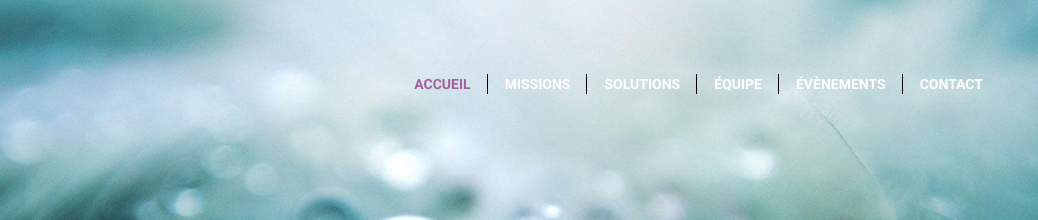
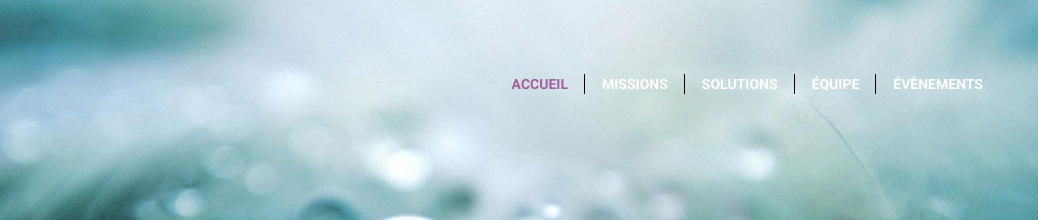
Before and after one commit to charlottebreton/Bubble-Factory, a plain HTML site: page index.html in a window 1280 px wide. Shown: the top 220 px of the page, 242-1280 px from the left. Drawn offline with nearby package versions, Linux system fonts and the light colour scheme.

Commit message:
Masquage du contact

```diff
--- a/index.html
+++ b/index.html
@@ -68,7 +68,7 @@
 									<li><a href="#solutions">Solutions</a></li>
 									<li><a href="#team">Équipe</a></li>
 									<li><a href="#events">Évènements</a></li>
-									<li class="last"><a href="#contact">Contact</a></li>
+									<!-- <li class="last"><a href="#contact">Contact</a></li> -->
 								</ul>
 							</div>
 						</div>
@@ -536,7 +536,7 @@
 		</div>
     </div>
 
-    <div id="contact">
+    <!-- <div id="contact">
     	<div class="line5">
 			<div class="container">
 				<div class="row Ama">
@@ -604,20 +604,11 @@
 						<p>Copyright &copy; 2018 Bubble Factory. All Rights Reserved.</p>
 						<p><a href="page2.html">Mentions Légales</a></p>
 					</div>
-					<!--<div class="col-md-6 text-right dm">
-						<ul id="downMenu">
-							<li class="active"><a href="#home">Menu</a></li>
-							<li><a href="#mission">Missions</a></li>
-							<li><a href="#solutions">Solutions</a></li>
-							<li><a href="#team">Équipe</a></li>
-							<li><a href="#events">Évènements</a></li>
-							<li class="last"><a href="#contact">Contact</a></li>
-						</ul>
-					</div>-->
+
 				</div>
 			</div>
 		</div>
-    </div>
+    </div>	 -->
 
 	<div id="mod_cookie" class='no-print' style="display: none;">
 
```
Also changed, not shown: 1 other file.
